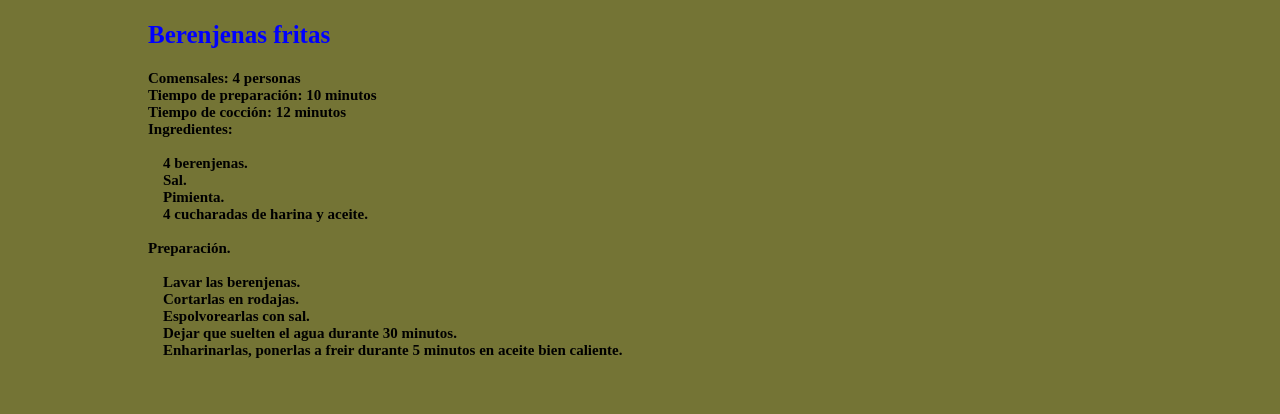
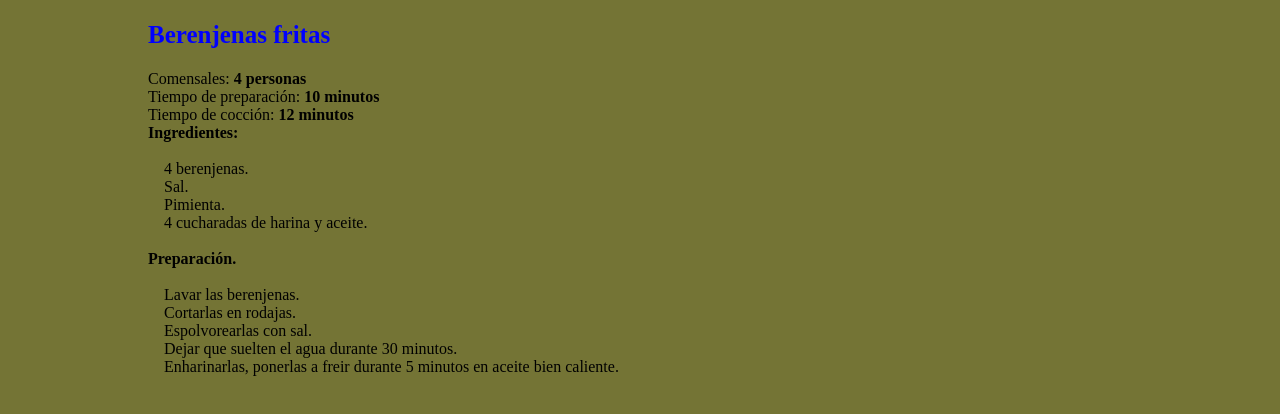
Before and after one commit to oscar08850/UD5_28, a plain HTML site: page EJ04/platosemana.html in a window 1280 px wide. Shown: the part 106-520 px from the top of the page. Drawn offline with Linux system fonts and the light colour scheme.

Commit message:
Solucionado problema texto

```diff
--- a/EJ04/css/style.css
+++ b/EJ04/css/style.css
@@ -22,6 +22,4 @@ h2{
 
 h3{
     font-size: 15px;
-
-
 }
--- a/EJ04/platosemana.html
+++ b/EJ04/platosemana.html
@@ -13,7 +13,7 @@
 <body>
     <h1>Plato de la semana</h1>
     <h2>Berenjenas fritas</h2>
-    <h3>Comensales: <strong>4 personas</strong>  <br>
+    <p>Comensales: <strong>4 personas</strong>  <br>
         Tiempo de preparación: <strong>10 minutos</strong> <br>
         Tiempo de cocción: <strong>12 minutos</strong> <br>
         <strong>Ingredientes: </strong> <br><br>
@@ -30,7 +30,7 @@
         &nbsp;&nbsp;&nbsp;&nbsp;Espolvorearlas con sal. <br>
         &nbsp;&nbsp;&nbsp;&nbsp;Dejar que suelten el agua durante 30 minutos. <br>
         &nbsp;&nbsp;&nbsp;&nbsp;Enharinarlas, ponerlas a freir durante 5 minutos en aceite bien caliente. <br>
-    </h3>
+    </p>
 </body>
 
 </html>
```
